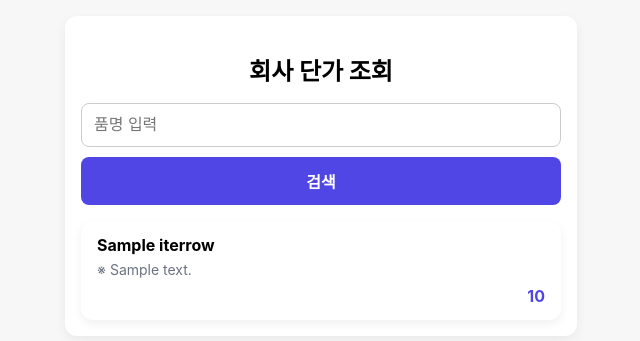
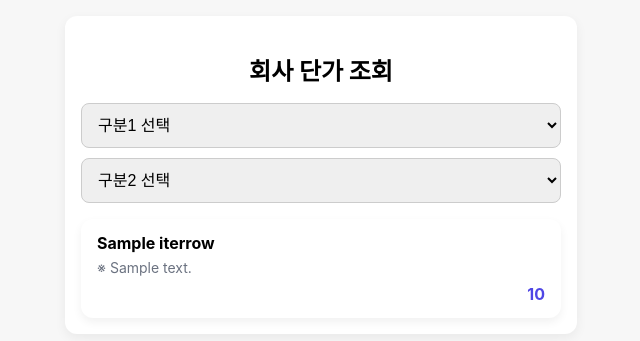
Before and after one commit to dayoungsin/price-web, a Flask app: template templates/index.html in a window 1280 px wide. Shown: the top 341 px of the page, without its empty margins (319-959 px from the left). Run offline with Flask 3, Linux system fonts and the light colour scheme; the template is opened without the code that fills it: most values are stand-ins (such as "Sample title", 1, 10 or a date in 2020).

Commit message:
Refactor index.html for improved structure and styling

```diff
--- a/templates/index.html
+++ b/templates/index.html
@@ -4,7 +4,6 @@
   <meta charset="utf-8">
   <title>단가 조회</title>
 
-  <!-- 📱 모바일 핵심 -->
   <meta name="viewport" content="width=device-width, initial-scale=1.0">
 
   <style>
@@ -36,48 +35,19 @@
       margin-bottom: 16px;
     }
 
-    input[type="text"] {
-      font-size: 16px;   /* iOS 자동 확대 방지 */
+    select, button {
+      font-size: 16px;
       padding: 12px;
       border-radius: 8px;
       border: 1px solid #ccc;
     }
 
     button {
-      font-size: 16px;
-      padding: 12px;
-      border-radius: 8px;
-      border: none;
       background-color: #4f46e5;
       color: white;
       font-weight: 600;
+      border: none;
     }
-
-    ul {
-      list-style: none;
-      padding: 0;
-      margin: 0;
-    }
-
-    li {
-      padding: 12px;
-      border-bottom: 1px solid #eee;
-      display: flex;
-      justify-content: space-between;
-      font-size: 15px;
-    }
-
-    li:last-child {
-      border-bottom: none;
-    }
-
-    .price {
-      font-weight: 600;
-      color: #111827;
-    }
-        /* =========================
-       카드형 UI (추가)
-    ========================= */
 
     .result-list {
       display: flex;
@@ -102,6 +72,7 @@
       font-size: 14px;
       color: #6b7280;
       margin-bottom: 8px;
+      white-space: pre-line; /* 🔥 note 길어도 줄바꿈 유지 */
     }
 
     .card-price {
@@ -110,7 +81,6 @@
       color: #4f46e5;
       text-align: right;
     }
-
   </style>
 </head>
 
@@ -119,8 +89,27 @@
     <h2>회사 단가 조회</h2>
 
     <form method="post">
-      <input type="text" name="name" placeholder="품명 입력">
-      <button type="submit">검색</button>
+      <!-- group1 -->
+      <select name="group1" onchange="this.form.submit()">
+        <option value="">구분1 선택</option>
+        {% for g1 in group1_list %}
+          <option value="{{ g1 }}" {% if g1 == selected_group1 %}selected{% endif %}>
+            {{ g1 }}
+          </option>
+        {% endfor %}
+      </select>
+
+      <!-- group2 -->
+      {% if group2_list %}
+      <select name="group2" onchange="this.form.submit()">
+        <option value="">구분2 선택</option>
+        {% for g2 in group2_list %}
+          <option value="{{ g2 }}" {% if g2 == selected_group2 %}selected{% endif %}>
+            {{ g2 }}
+          </option>
+        {% endfor %}
+      </select>
+      {% endif %}
     </form>
 
     {% if results is not none %}
@@ -128,7 +117,6 @@
 
         {% if not results.empty %}
           {% for _, r in results.iterrows() %}
-
             <div class="card">
               <div class="card-name">{{ r["name"] }}</div>
 
@@ -138,7 +126,6 @@
 
               <div class="card-price">{{ r["price_fmt"] }}</div>
             </div>
-
           {% endfor %}
         {% else %}
           <p style="text-align:center; color:#6b7280;">
@@ -148,3 +135,6 @@
 
       </div>
     {% endif %}
+  </div>
+</body>
+</html>
```
Lines whose indentation alone changed are shown as unchanged.
